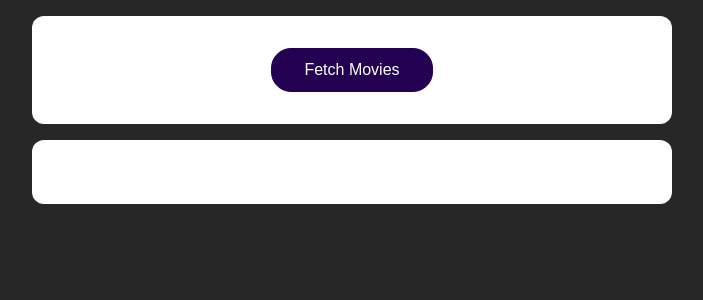
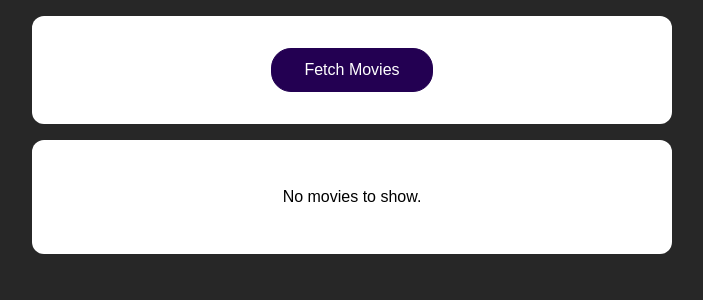
Before and after one commit to federerkristijan/06-udemy-react, a React (Create React App) app: page / in a window 1280 px wide. Shown: the top 300 px of the page, without its empty margins (288-991 px from the left). Built offline with nearby package versions, Linux system fonts and the light colour scheme.

Commit message:
handling loading and data states

```diff
--- a/src/App.js
+++ b/src/App.js
@@ -5,9 +5,11 @@
 
 function App() {
   const [movies, setMovies] = useState([]);
+  const [isLoading, setIsLoading] = useState(false);
 
   // an alternative to .then blocks is
   async function fetchMoviesHandler() {
+    setIsLoading(true);
      const response = await fetch('https://swapi.dev/api/films/')
      const data = await response.json();
 
@@ -27,6 +29,7 @@
           };
         });
         setMovies(transformedMovies);
+        setIsLoading(false);
       // });
   }
 
@@ -36,7 +39,10 @@
         <button onClick={fetchMoviesHandler}>Fetch Movies</button>
       </section>
       <section>
-        <MoviesList movies={movies} />
+        {/* if the data is not loading, i.e .finished loading, show movies list */}
+        {!isLoading && <MoviesList movies={movies} /> }
+        {!isLoading && movies.length === 0 && <p>No movies to show.</p>}
+        {isLoading && <p>Loading...</p>}
       </section>
     </React.Fragment>
   );
```
